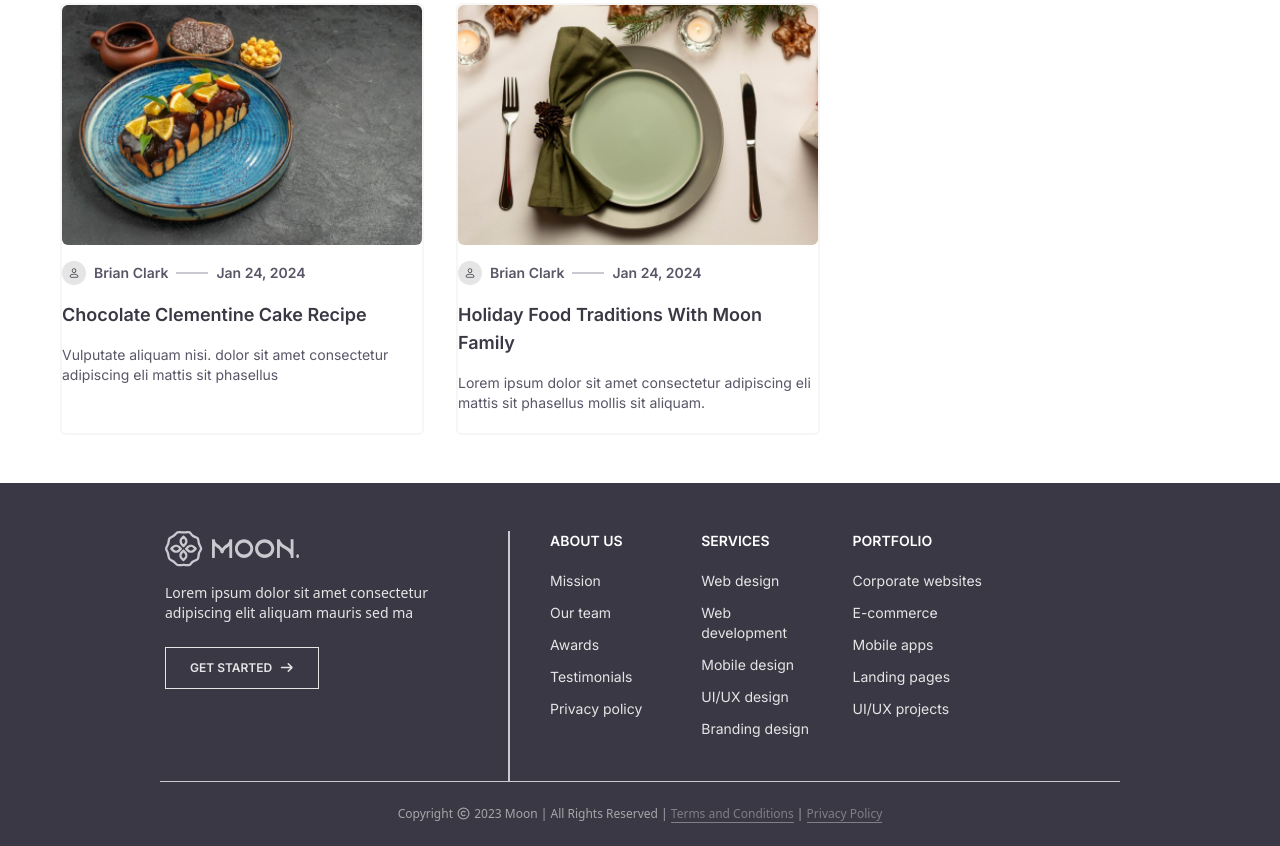
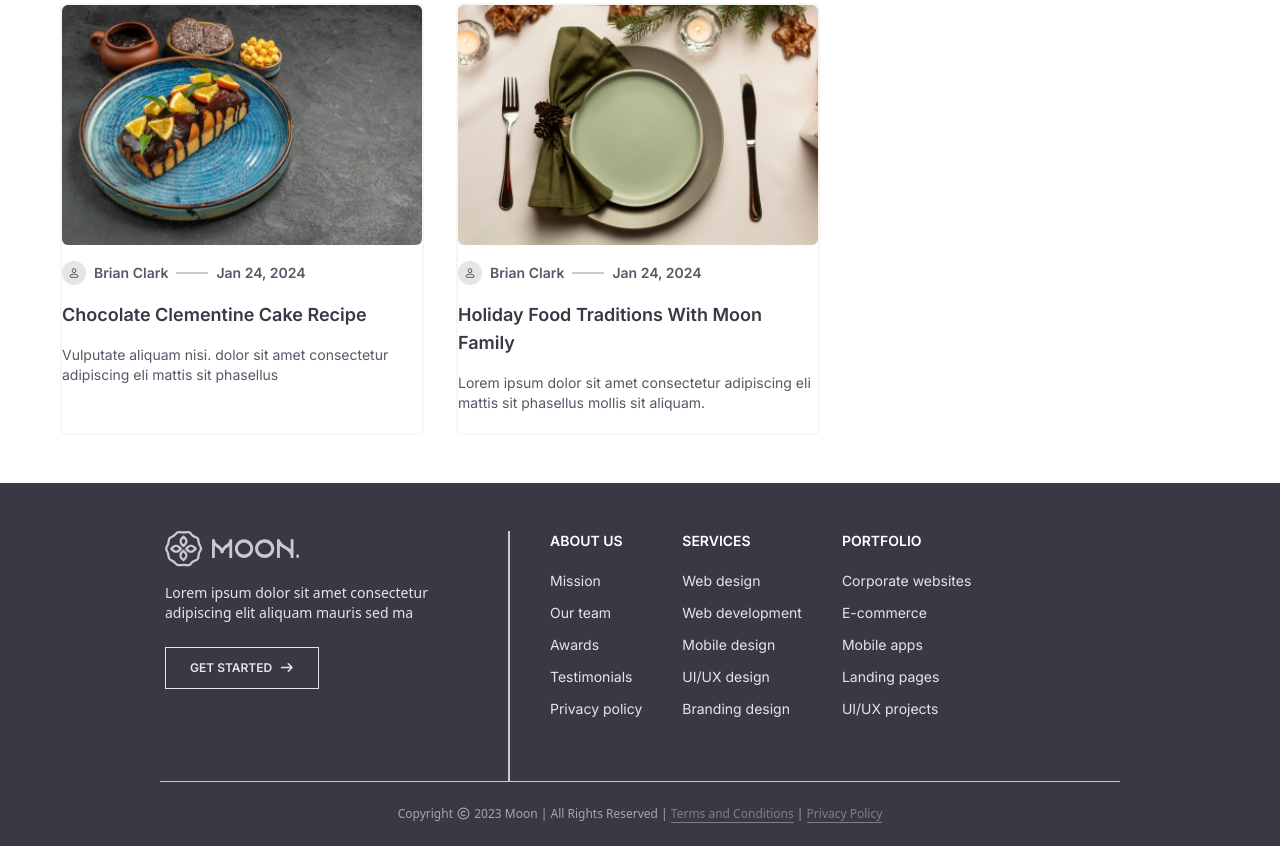
Before and after one commit to faheemhassoun/Moon_Project, a website: page Blog.html in a window 1280 px wide. Shown: the part 1445-2291 px from the top of the page. Drawn offline with Linux system fonts and the light colour scheme.

Commit message:
Update footer section

```diff
--- a/Blog.html
+++ b/Blog.html
@@ -222,10 +222,10 @@
         <i class="fa-solid fa-arrow-right ml-1"></i>
         </button>
       </div>
-      <hr class="border-[1px] border-[#CAC9CF]  sm:my-0  sm:h-[250px] sm:w-px">
+      <hr class="border border-[#CAC9CF]  sm:my-0  sm:h-[250px] sm:w-px">
 
-        <div class="flex gap-10 flex-1 max-w-[639px]">
-          <div class="flex-1 max-w-[639px]">
+        <div class="flex gap-10 ">
+          <div class="flex-1 ">
             <h3 class="font-small font-semibold text-[#FFFFFF] text-sm mb-5">ABOUT US</h3>
             <ul class="text-sm text-[#E5E5E5] font-small">
               <li class="mb-3"><a href="#" class="hover:text-red-500 transition duration-500">Mission</a></li>
@@ -236,7 +236,7 @@
             </ul>
           </div>
 
-          <div class="flex-1 max-w-[639px]">
+          <div class="">
             <h3 class="font-small font-semibold text-[#FFFFFF] text-sm mb-5">SERVICES</h3>
             <ul class="text-sm text-[#E5E5E5] font-small">
               <li class="mb-3"><a href="#" class="hover:text-red-500 transition duration-500">Web design</a></li>
@@ -248,7 +248,7 @@
           </div>
         </div>
 
-        <div class="flex-1 max-w-[639px]">
+        <div class="flex-1 ">
           <h3 class="font-small font-semibold text-[#FFFFFF] text-sm mb-5">PORTFOLIO</h3>
           <ul class="text-sm text-[#E5E5E5] font-small">
             <li class="mb-3"><a href="#" class="hover:text-red-500 transition duration-500">Corporate websites</a></li>
```
Also changed, not shown: about.html (+5 -5 lines), cart.html (+5 -5 lines), checkout.html (+5 -5 lines), contact.html (+5 -5 lines), index.html (+6 -6 lines), product.html (+5 -5 lines), shop.html (+5 -5 lines), assets/css/output.css.
